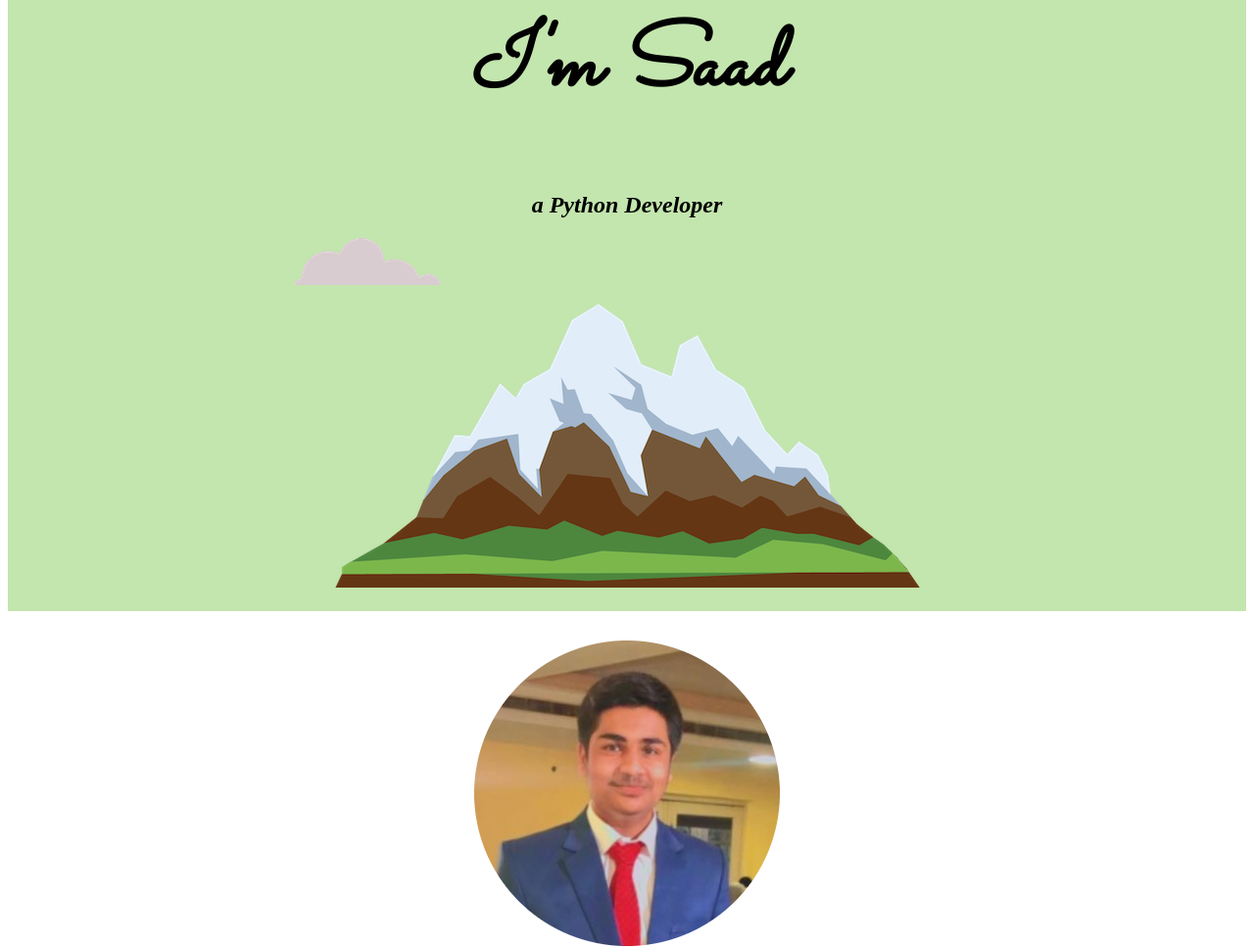
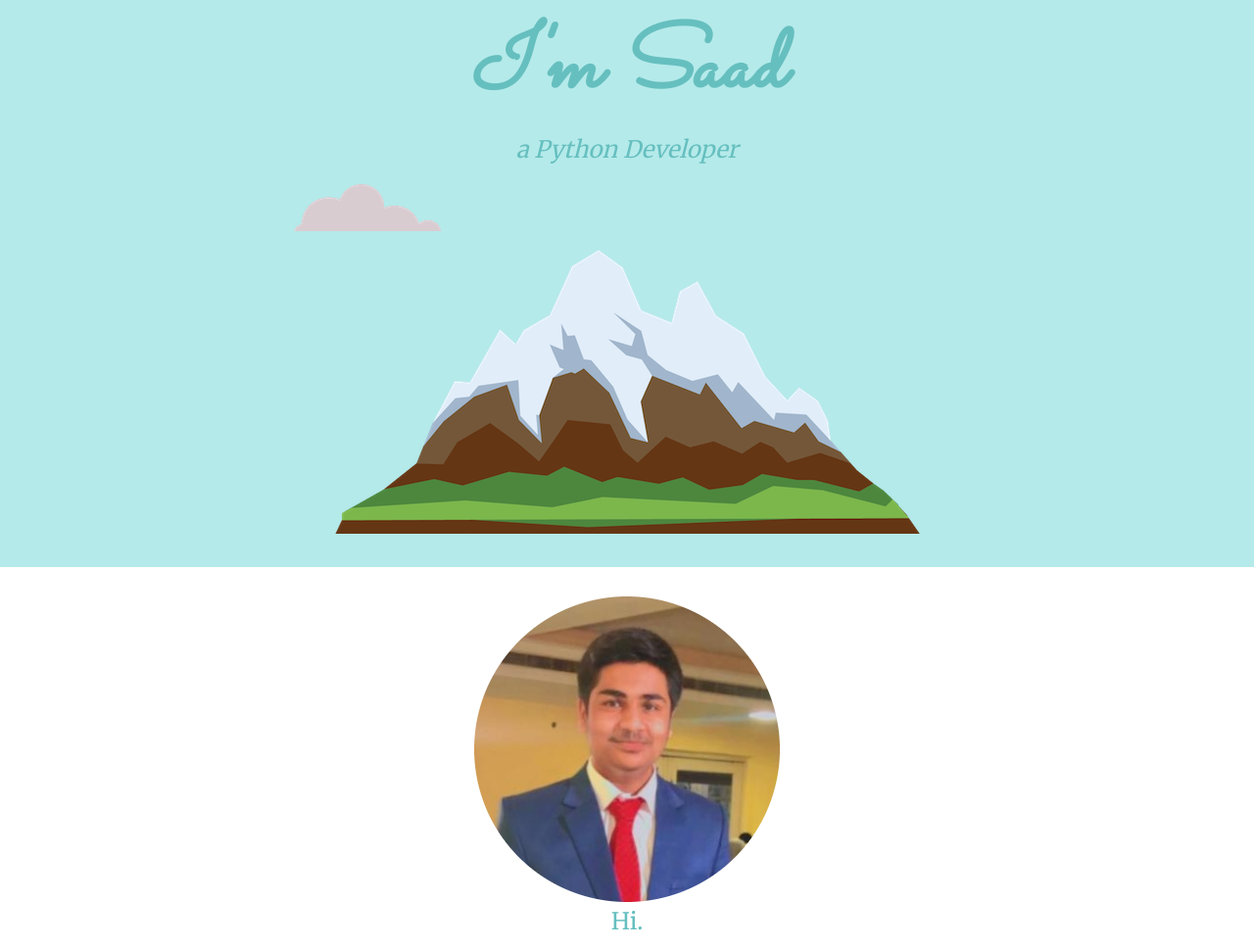
Before and after one commit to saadmdsabah/CV---Page, a plain HTML site: page index.html in a window 1280 px wide. Shown: the part 137-1106 px from the top of the page at 98% size. Drawn offline with Linux system fonts and the light colour scheme.

Commit message:
Update styles.css

```diff
--- a/styles.css
+++ b/styles.css
@@ -1,18 +1,24 @@
 body {
     text-align: center;
+    margin: 0;
 }
 
 h1 {
     font-size: 90px;
+    color: #66bfbf;
     font-family: 'Sacramento', serif;
+    margin-bottom: 0;
 }
 
 .my-photo{
     margin-top: 30px;
 }
 
-h4 {
+h2 {
+    margin-top: 0;
+    color: #66bfbf;
     font-family: 'Merriweather', serif;
+    font-weight: normal;
 }
 
 .web-photo {
@@ -32,15 +38,15 @@
 
 .Top-container {
     font-style: italic;
-    background-color: #C3E5AE;
-    padding: 20px;
+    background-color: #B5EAEA;
+    padding: 30px;
 }
 
 p {
     font-size: large;
 }
 .hLine {
-    border: solid 1px;
+    border: solid;
 }
 
 .Education {
@@ -50,3 +56,11 @@
 .education{
     font-weight: bold;
 }
+.profile {
+    width: 50%;
+    margin: auto;
+}
+.skills {
+    width: 50%;
+    margin: auto;
+}
```
